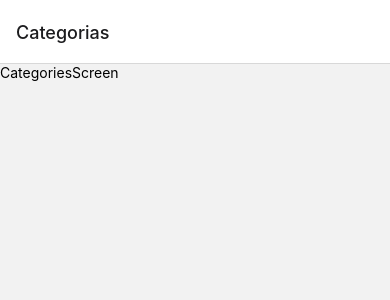
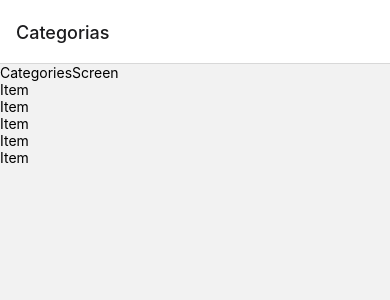
Before and after one commit to luissevilla111/meal-app, a React Native app: screen /Categories in a window 390 px wide. Shown: the top 300 px of the page. Built offline with nearby package versions, Linux system fonts and the light colour scheme.

Commit message:
rendering dyummy flat list

```diff
--- a/components/Categories/Categories.tsx
+++ b/components/Categories/Categories.tsx
@@ -1,7 +1,15 @@
-import { View } from "react-native";
+import { View, FlatList } from "react-native";
+import { CATEGORIES } from "../../data/dummydata";
+import CategoryItem from "./CategoryItem";
 
 const Categories = () => {
-  return <View></View>;
+  return (
+    <FlatList
+      data={CATEGORIES}
+      keyExtractor={(category) => category.id}
+      renderItem={(category) => <CategoryItem />}
+    />
+  );
 };
 
 export default Categories;
--- a/components/Categories/CategoryItem.tsx
+++ b/components/Categories/CategoryItem.tsx
@@ -1,3 +1,11 @@
-const CategoryItem = () => {};
+import { View, Text } from "react-native";
+
+const CategoryItem = () => {
+  return (
+    <View>
+      <Text>Item</Text>
+    </View>
+  );
+};
 
 export default CategoryItem;
--- a/screens/CategoriesScreen.tsx
+++ b/screens/CategoriesScreen.tsx
@@ -1,10 +1,12 @@
 import React from "react";
-import { View,Text } from "react-native";
+import { View, Text } from "react-native";
+import Categories from "../components/Categories/Categories";
 
 const CategoriesScreen = () => {
   return (
     <View>
       <Text>CategoriesScreen</Text>
+      <Categories />
     </View>
   );
 };
```
